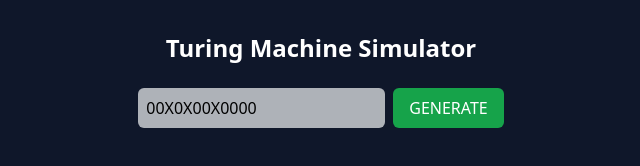
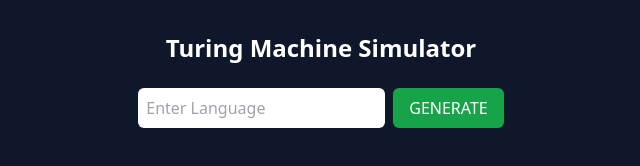
Before and after one commit to Anjar425/TuringMachine, a plain HTML site: page index.html in a window 1280 px wide. Shown: the whole page, without its empty margins (319-959 px from the left). Drawn offline with nearby package versions, Linux system fonts and the light colour scheme.

Commit message:
Update index.html

```diff
--- a/index.html
+++ b/index.html
@@ -42,8 +42,7 @@
     <div class="w-screen min-h-screen flex flex-col py-8 bg-slate-900 gap-6">
         <h1 class="text-center text-2xl font-bold text-white">Turing Machine Simulator</h1>
         <div class="flex flex-row gap-2 self-center">
-            <input class="py-2 px-2 rounded-md bg-gray-100/70" type="text" id="inputText" placeholder="Enter Language"
-                value="00X0X00X0000">
+            <input class="py-2 px-2 rounded-md" type="text" id="inputText" placeholder="Enter Language">
             <button class="bg-green-600 rounded-md px-4 py-2 text-white" onclick="processInput()">GENERATE</button>
 
         </div>
```
